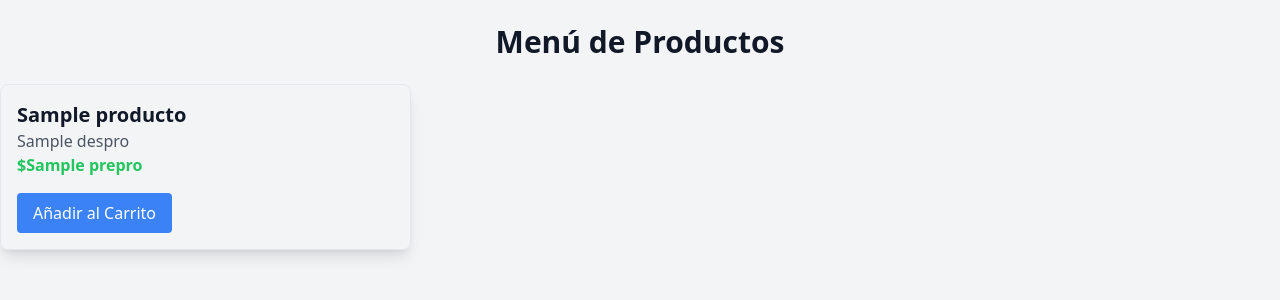
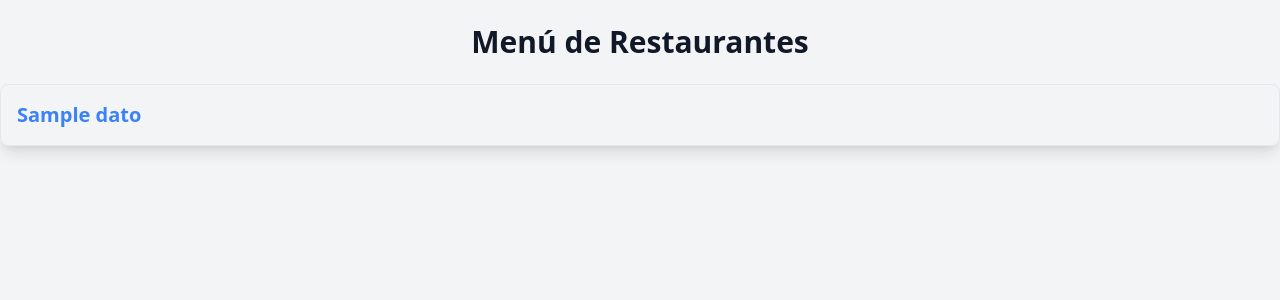
Before and after one commit to domiflash/domiweb, a Flask app: template templates/cliente/menu.html in a window 1280 px wide. Shown: the part 56-356 px from the top of the page. Run offline with Flask 3, Linux system fonts and the light colour scheme; the template is opened without the code that fills it: most values are stand-ins (such as "Sample title", 1, 10 or a date in 2020); some libraries are stand-ins or nearby versions.

Commit message:
Update checkout process to use total_result for payment registration; enhance menu template to display restaurants and their products with toggle functionality.

```diff
--- a/templates/cliente/menu.html
+++ b/templates/cliente/menu.html
@@ -3,20 +3,43 @@
 {% block title %}Menú del Cliente{% endblock %}
 
 {% block content %}
-<h1 class="text-3xl font-bold mb-6 text-center">Menú de Productos</h1>
+<h1 class="text-3xl font-bold mb-6 text-center">Menú de Restaurantes</h1>
 
-<div class="grid grid-cols-1 md:grid-cols-3 gap-6">
-    {% for producto in productos %}
+<div class="space-y-4">
+    {% for idres, restaurante in restaurantes.items() %}
     <div class="border rounded-lg shadow-lg p-4">
-        <h2 class="text-xl font-bold">{{ producto.nompro }}</h2>
+        <h2 class="text-xl font-bold">
+            <button class="text-blue-500 hover:underline" onclick="toggleProductos('{{ idres }}')">
+                {{ restaurante.nombre }}
+            </button>
+        </h2>
+        <div id="productos-{{ idres }}" class="hidden mt-4">
+            {% if restaurante.productos %}
+            <ul class="space-y-2">
+                {% for producto in restaurante.productos %}
+                <li class="border-b pb-2">
+                    <h3 class="font-bold">{{ producto.nompro }}</h3>
                     <p class="text-gray-600">{{ producto.despro }}</p>
                     <p class="text-green-500 font-bold">${{ producto.prepro }}</p>
                     <form action="{{ url_for('cliente.agregar_al_carrito') }}" method="post">
                         <input type="hidden" name="producto_id" value="{{ producto.idpro }}">
                         <button class="bg-blue-500 text-white px-4 py-2 rounded mt-4">Añadir al Carrito</button>
                     </form>
+                </li>
+                {% endfor %}
+            </ul>
+            {% else %}
+            <p class="text-gray-500">No hay productos disponibles.</p>
+            {% endif %}
+        </div>
     </div>
     {% endfor %}
 </div>
 
+<script>
+function toggleProductos(idres) {
+    const productosDiv = document.getElementById(`productos-${idres}`);
+    productosDiv.classList.toggle('hidden');
+}
+</script>
 {% endblock %}
```
Also changed, not shown: routes/cliente.py (+5 -5 lines), 1 other file. Lines whose indentation alone changed are shown as unchanged.
